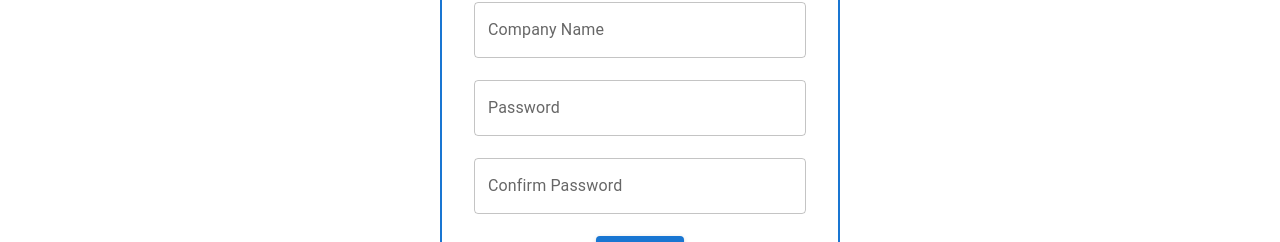
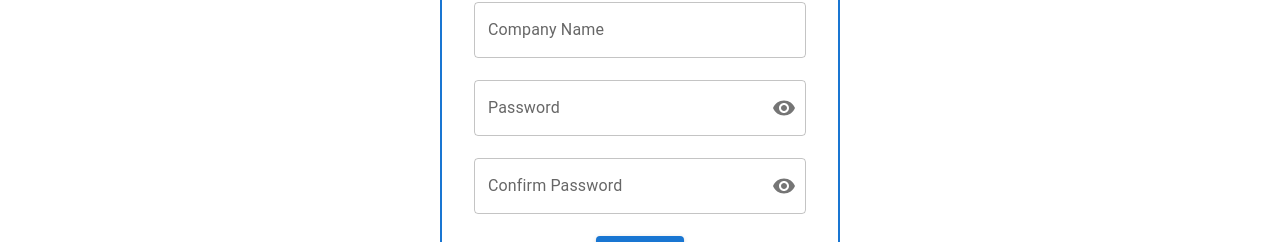
Before and after one commit to 1ucaf/multiaccount-front, a React (Vite) app: page /signup in a window 1280 px wide. Shown: the part 350-592 px from the top of the page. Built offline with nearby package versions, Linux system fonts and the light colour scheme; no server answers.

Commit message:
feat: new password input component

```diff
--- /dev/null
+++ b/src/components/Form/Inputs/Password/index.tsx
@@ -0,0 +1,44 @@
+import { Visibility, VisibilityOff } from "@mui/icons-material";
+import { IconButton, InputAdornment, TextField, TextFieldProps } from "@mui/material";
+import { forwardRef, useState } from "react";
+
+const PasswordField = forwardRef<HTMLInputElement, TextFieldProps>((props, ref) => {
+  const [showPassword, setShowPassword] = useState(false);
+  const handleClickShowPassword = () => setShowPassword((show) => !show);
+  const handleMouseDownPassword = (event: React.MouseEvent<HTMLButtonElement>) => {
+    event.preventDefault();
+  };
+  const handleMouseUpPassword = (event: React.MouseEvent<HTMLButtonElement>) => {
+    event.preventDefault();
+  };
+  return (
+    <TextField
+      {...props}
+      type={showPassword ? "text" : "password"}
+      inputRef={ref}
+      slotProps={{
+        ...props.slotProps,
+        input: {
+          "aria-label": "password",
+          endAdornment: (
+            <InputAdornment position="end">
+              <IconButton
+                aria-label={
+                  showPassword ? 'hide the password' : 'display the password'
+                }
+                onClick={handleClickShowPassword}
+                onMouseDown={handleMouseDownPassword}
+                onMouseUp={handleMouseUpPassword}
+                edge="end"
+              >
+                {showPassword ? <VisibilityOff /> : <Visibility />}
+              </IconButton>
+            </InputAdornment>
+          ),
+        },
+      }}
+    />
+  )
+});
+
+export default PasswordField;
--- a/src/pages/Login/index.tsx
+++ b/src/pages/Login/index.tsx
@@ -4,6 +4,7 @@ import { useForm } from 'react-hook-form'
 import { useAuthContext } from '../../lib/hooks/contextHooks/useAuthContext'
 import { LogInFormType } from '../../lib/types/forms/LoginForm'
 import { useDefaultErrorHandler } from '../../lib/hooks/useDefaultErrorHandler'
+import PasswordField from '../../components/Form/Inputs/Password'
 
 type LoginProps = {}
 
@@ -13,6 +14,7 @@ const Login: React.FC<LoginProps> = () => {
   const {
     handleSubmit,
     register,
+    formState: { errors },
   } = useForm<LogInFormType>({
     defaultValues: {
       email: '',
@@ -40,17 +42,26 @@ const Login: React.FC<LoginProps> = () => {
           variant='outlined'
           autoComplete='email'
           fullWidth
-          {...register('email', {required: true})}
+          {...register('email', {required: 'Email is required'})}
+          error={!!errors.email}
+          helperText={errors.email?.message}
         />
-        <TextField
+        <PasswordField
           label='Password'
           variant='outlined'
           type='password'
           autoComplete='password'
           fullWidth
-          {...register('password', {required: true})}
+          {...register('password', {required: 'Password is required'})}
+          error={!!errors.password}
+          helperText={errors.password?.message}
         />
-        <Button variant='contained' loading={isLoginPending} disabled={isLoginPending} onClick={handleSubmit(login)}>
+        <Button
+          variant='contained'
+          loading={isLoginPending}
+          disabled={isLoginPending}
+          onClick={handleSubmit(login)}
+        >
           Login
         </Button>
       </Box>
--- a/src/pages/SignUp/index.tsx
+++ b/src/pages/SignUp/index.tsx
@@ -4,6 +4,7 @@ import { useForm } from 'react-hook-form';
 import { useAuthContext } from '../../lib/hooks/contextHooks/useAuthContext';
 import { SignUpFormType } from '../../lib/types/forms/SignUpForm';
 import { useDefaultErrorHandler } from '../../lib/hooks/useDefaultErrorHandler';
+import PasswordField from '../../components/Form/Inputs/Password';
 
 type SignUpProps = {}
 
@@ -43,37 +44,37 @@ const SignUp:React.FC<SignUpProps> = () => {
           variant='outlined'
           autoComplete='email'
           fullWidth
-          {...register('email', {required: true})}
+          {...register('email', {required: 'Email is required'})}
         />
         <TextField
           label='Name'
           variant='outlined'
           autoComplete='name'
           fullWidth
-          {...register('name', {required: true})}
+          {...register('name', {required: 'Name is required'})}
         />
         <TextField
           label='Company Name'
           variant='outlined'
           autoComplete='company_name'
           fullWidth
-          {...register('company_name', {required: true})}
+          {...register('company_name', {required: 'Company Name is required'})}
         />
-        <TextField
+        <PasswordField
           label='Password'
           variant='outlined'
           type='password'
           autoComplete='password'
           fullWidth
-          {...register('password', {required: true})}
+          {...register('password', {required: 'Password is required'})}
         />
-        <TextField
+        <PasswordField
           label='Confirm Password'
           variant='outlined'
           type='password'
           autoComplete='confirm-password'
           fullWidth
-          {...register('confirmPassword', {required: true})}
+          {...register('confirmPassword', {required: 'Password is required'})}
         />
         <Button variant='contained' disabled={isSignUpPending} loading={isSignUpPending} onClick={handleSubmit(signUp)}>Sign Up</Button>
       </Box>
```
